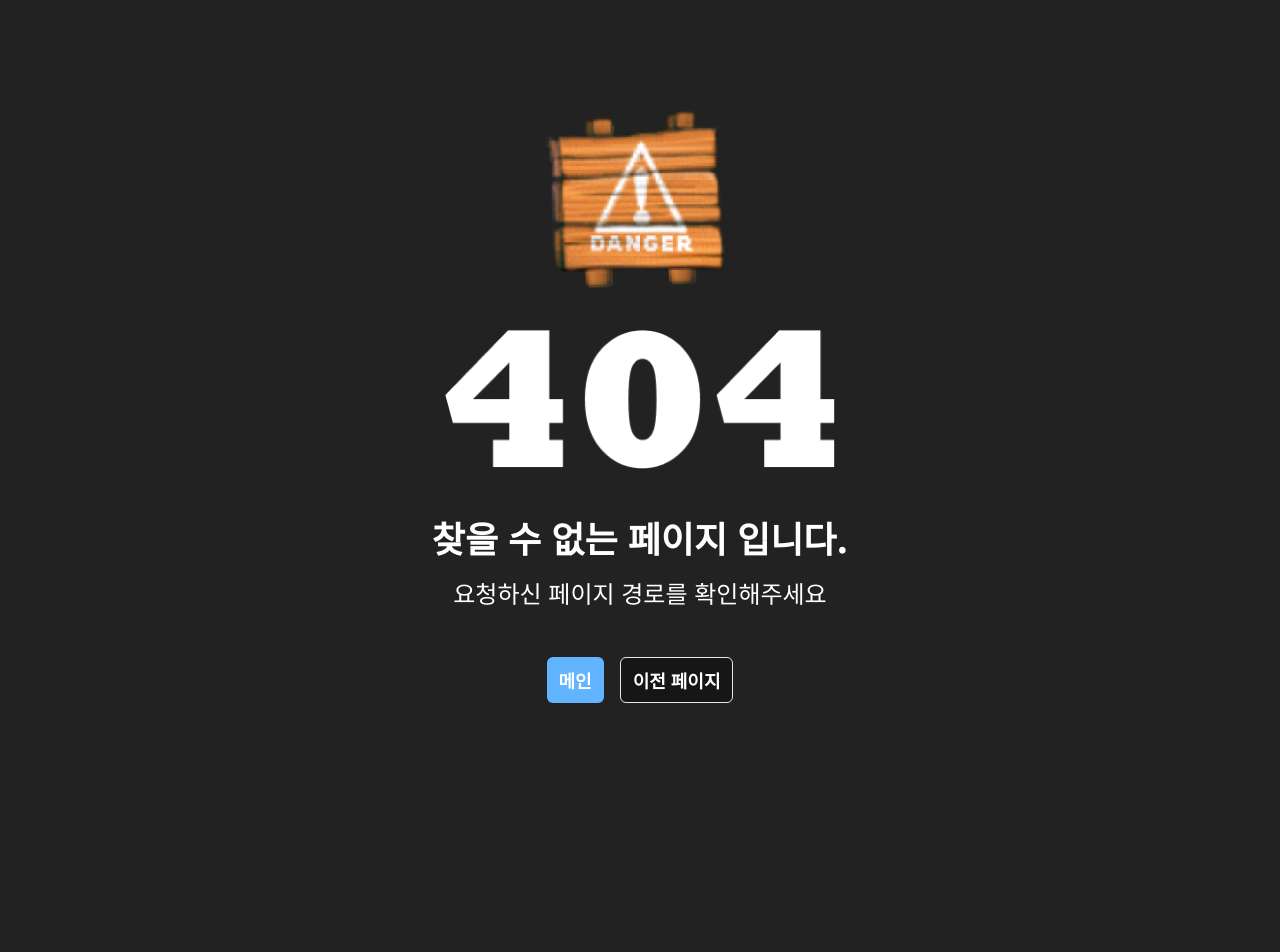
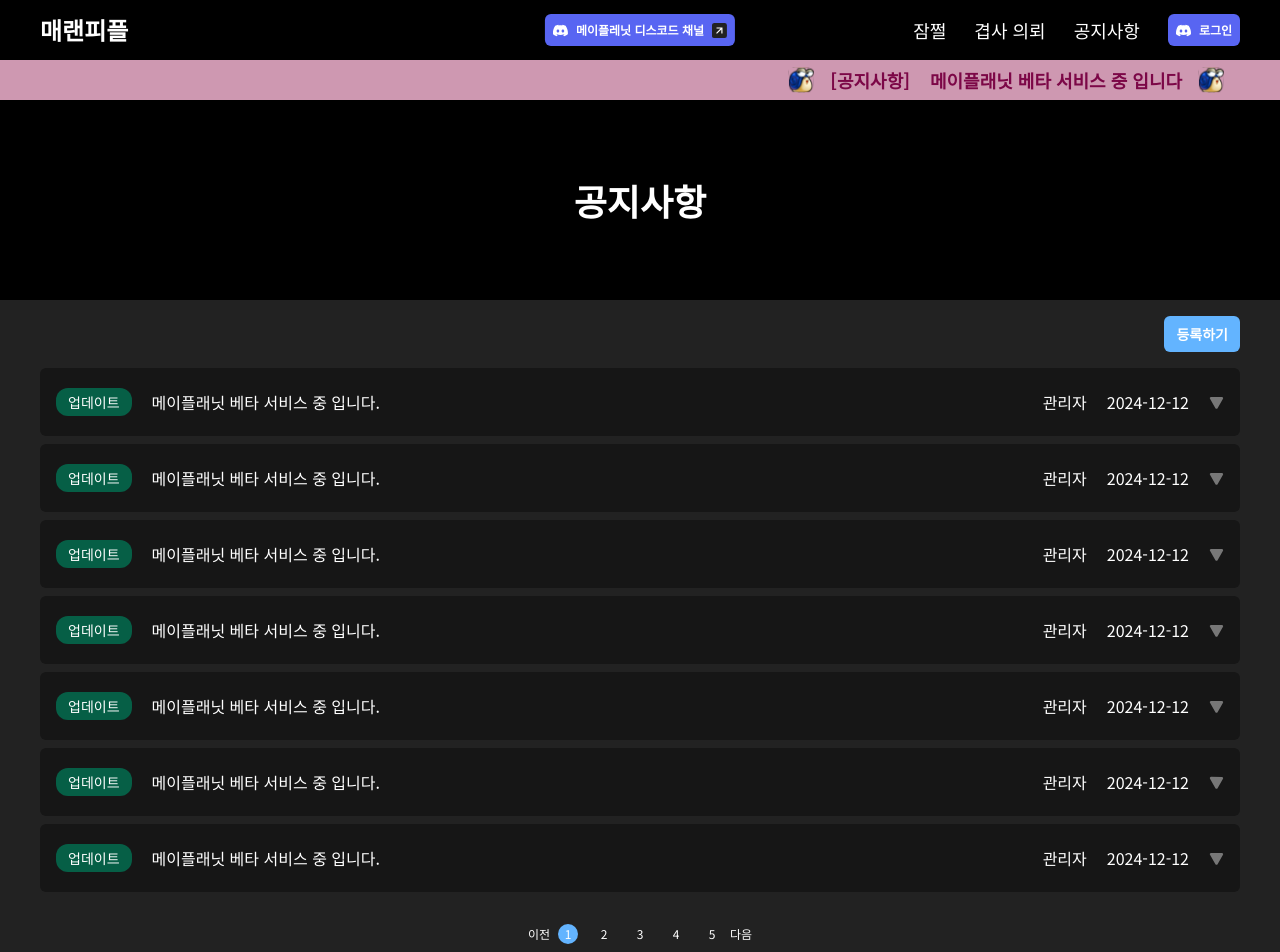
Before and after one commit to osh6006/Maplanet_Front, a Next.js app: page /notice in a window 1280 px wide. Before the commit this address had no page. Shown: the top 952 px of the page. Before the commit the page ends 800 px from the top, so only its background shows below. Built offline with nearby package versions, Linux system fonts and the light colour scheme.

Commit message:
Design : Notice Page UI

```diff
--- /dev/null
+++ b/src/app/(home)/(notice)/components/notice-card.tsx
@@ -0,0 +1,51 @@
+'use client';
+
+import { useState } from 'react';
+import Icon from '@/components/ui/icon';
+import Badge from '@/components/ui/badge';
+import clsx from 'clsx';
+
+interface INoticeCardProps {}
+
+const NoticeCard: React.FunctionComponent<INoticeCardProps> = () => {
+  const [isOpen, setIsOpen] = useState(false);
+
+  const handleToggleOpen = () => {
+    setIsOpen(!isOpen);
+  };
+
+  return (
+    <>
+      <li
+        onClick={handleToggleOpen}
+        className='flex w-full cursor-pointer items-center justify-between rounded-md bg-tableBackground px-4 py-5 hover:bg-tableBackground/80 '>
+        <div className='flex items-center gap-x-5'>
+          <Badge size='card' className='bg-emerald-800'>
+            업데이트
+          </Badge>
+          <p>메이플래닛 베타 서비스 중 입니다.</p>
+        </div>
+        <div className='flex items-center gap-x-5'>
+          <div>관리자</div>
+          <time>2024-12-12</time>
+          <Icon
+            size={15}
+            src='/svgs/triangle.svg'
+            alt='dropdown'
+            className={clsx(isOpen ? 'rotate-[180deg]' : '')}
+          />
+        </div>
+      </li>
+      {isOpen ? (
+        <div className='w-1/2 px-10 py-10 leading-10'>
+          <p>
+            안녕하세요 메이플래닛 운영진입니다 2월14일 부로 메이플래닛 베타서비스를 진행하고
+            있습니다. 디스코드 건의사항 채널에 많은 의견 남겨주시면 감사하겠습니다.
+          </p>
+        </div>
+      ) : null}
+    </>
+  );
+};
+
+export default NoticeCard;
--- /dev/null
+++ b/src/app/(home)/(notice)/components/notice-header.tsx
@@ -0,0 +1,15 @@
+import Inner from '@/components/ui/inner';
+
+interface INoticeHeaderProps {}
+
+const NoticeHeader: React.FunctionComponent<INoticeHeaderProps> = ({}) => {
+  return (
+    <section className='flex h-[200px]  w-screen items-center justify-center bg-black'>
+      <Inner>
+        <div className='flex items-center justify-center text-4xl font-semibold'>공지사항</div>
+      </Inner>
+    </section>
+  );
+};
+
+export default NoticeHeader;
--- /dev/null
+++ b/src/app/(home)/(notice)/components/notice-list.tsx
@@ -0,0 +1,15 @@
+import NoticeCard from './notice-card';
+
+interface INoticeListProps {}
+
+const NoticeList: React.FunctionComponent<INoticeListProps> = ({}) => {
+  return (
+    <ul className='flex flex-col gap-y-2'>
+      {[1, 2, 3, 4, 5, 6, 7].map((el) => (
+        <NoticeCard key={el} />
+      ))}
+    </ul>
+  );
+};
+
+export default NoticeList;
--- /dev/null
+++ b/src/app/(home)/(notice)/components/notice-pagination.tsx
@@ -0,0 +1,78 @@
+'use client';
+
+import clsx from 'clsx';
+import { usePathname, useSearchParams, useRouter } from 'next/navigation';
+
+interface INoticePageNationProps {
+  totalPost: number;
+  itemsPerPage: number;
+}
+
+const NoticePageNation: React.FunctionComponent<INoticePageNationProps> = ({
+  totalPost,
+  itemsPerPage
+}) => {
+  // TODO : query string 으로 NoticePageNation
+
+  const router = useRouter();
+  const pathname = usePathname();
+  const searchParams = useSearchParams();
+  const totalPages = Math.ceil(totalPost / 5);
+  const currentPage = Number(searchParams.get('page')) || 1;
+
+  let firstNum = Math.max(1, currentPage - Math.floor(itemsPerPage / 2));
+  let lastNum = Math.min(totalPages, firstNum + itemsPerPage - 1);
+
+  let pageArr = Array.from({ length: lastNum - firstNum + 1 }, (_, index) => firstNum + index);
+
+  const createPageURL = (pageNumber: number | string) => {
+    const params = new URLSearchParams(searchParams);
+    params.set('page', pageNumber.toString());
+    return `${pathname}?${params.toString()}`;
+  };
+
+  const handlePrevPage = () => {
+    if (currentPage - 5 <= 1) return;
+    router.push(createPageURL(currentPage - 5));
+  };
+
+  const handleNextPage = () => {
+    if (currentPage + 5 >= totalPages) return;
+    router.push(createPageURL(currentPage + 5));
+  };
+
+  const handlePageButton = (page: number) => {
+    router.push(createPageURL(page));
+  };
+
+  return (
+    <div className='mt-8 flex justify-between '>
+      <div className='flex items-center gap-x-2 text-xs'>
+        <button type='button' onClick={() => handlePrevPage()} disabled={currentPage <= 1}>
+          이전
+        </button>
+        <ul className='flex items-center gap-x-4'>
+          {pageArr.map((el, i) => (
+            <li key={i}>
+              <button
+                type='button'
+                onClick={() => handlePageButton(el)}
+                className={clsx(
+                  'flex aspect-square h-[20px] w-[20px] cursor-pointer items-center justify-center rounded-full  p-1 text-xs',
+                  currentPage === el ? 'bg-main' : ''
+                )}>
+                {el}
+              </button>
+            </li>
+          ))}
+        </ul>
+        <button type='button' disabled={currentPage >= totalPages} onClick={() => handleNextPage()}>
+          다음
+        </button>
+      </div>
+      <div className='hidden sm:block'></div>
+    </div>
+  );
+};
+
+export default NoticePageNation;
--- /dev/null
+++ b/src/app/(home)/(notice)/notice/page.tsx
@@ -0,0 +1,30 @@
+import Inner from '@/components/ui/inner';
+import Button from '@/components/ui/button';
+import NoticeList from '../components/notice-list';
+import NoticeHeader from '../components/notice-header';
+import NoticePageNation from '../components/notice-pagination';
+
+interface INoticePageProps {}
+
+const NoticePage: React.FunctionComponent<INoticePageProps> = ({}) => {
+  // featch notice data
+
+  return (
+    <main className='space-y-4'>
+      <NoticeHeader />
+      <Inner>
+        <div className='mb-4 flex w-full justify-end'>
+          <Button color='main' size='sm'>
+            등록하기
+          </Button>
+        </div>
+        <NoticeList />
+        <div className='flex w-full items-center justify-center'>
+          <NoticePageNation itemsPerPage={5} totalPost={123} />
+        </div>
+      </Inner>
+    </main>
+  );
+};
+
+export default NoticePage;
--- a/src/components/ui/navbar.tsx
+++ b/src/components/ui/navbar.tsx
@@ -1,9 +1,9 @@
 'use client';
 
-import Button from './button';
-import Link from 'next/link';
 import Icon from './icon';
 import Inner from './inner';
+import Link from 'next/link';
+import Button from './button';
 
 const Navbar = () => {
   return (
```
Also changed, not shown: src/types/interfaces/notification.ts (added).
